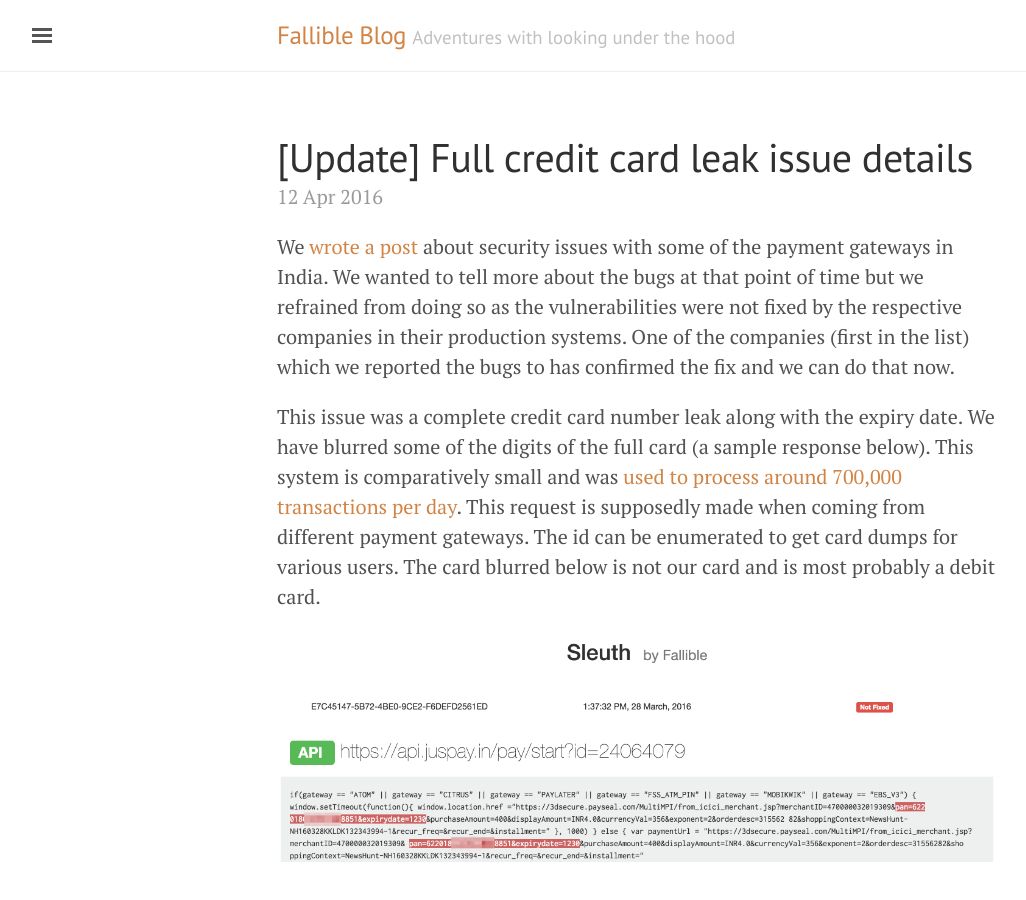
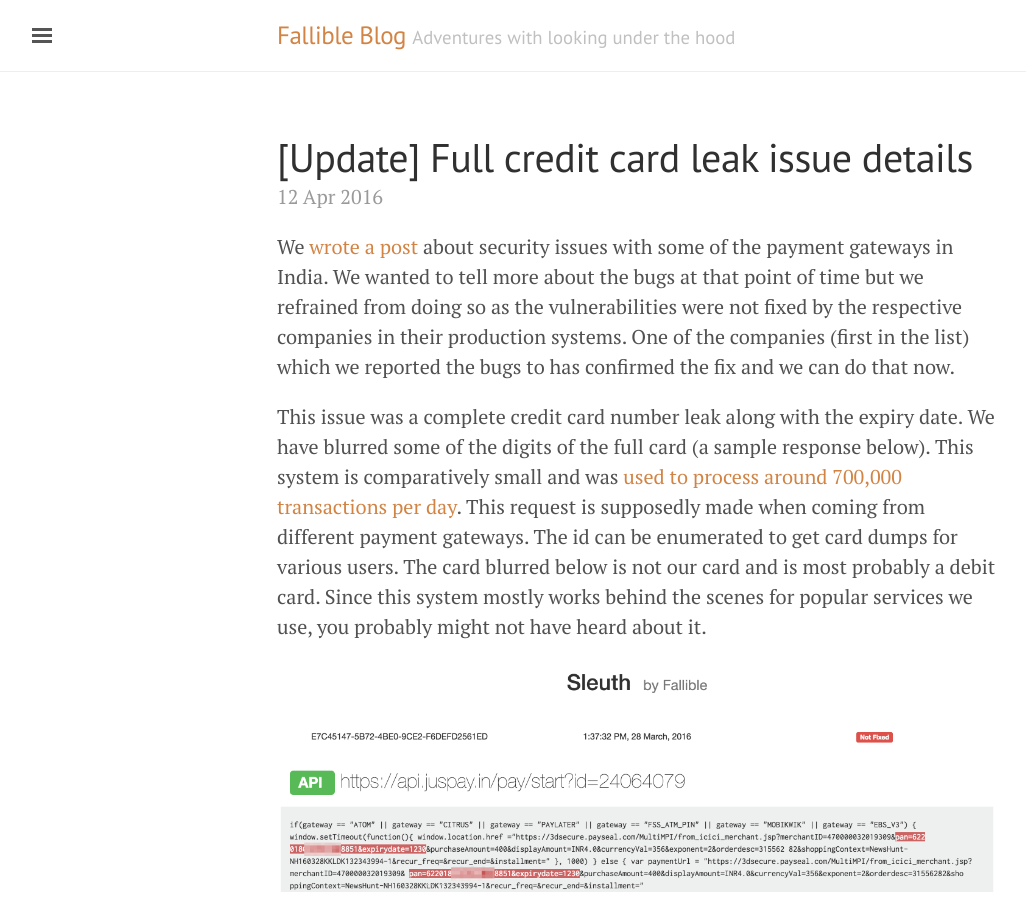
Before and after one commit to FallibleInc/blog, a Jekyll site: the page built from _posts/2016-04-12-full-credit-card-leak-bug-payment-gateway.md, in a window 1280 px wide and 900 px high. Shown: the whole window, without its empty margins (3-1029 px from the left). Built offline with Jekyll 4.4.1, drawn with Linux system fonts in a browser that asks for light colours; comment, search, counter and statistics services are not loaded.

Commit message:
Updated 2016-04-12-full-credit-card-leak-bug-payment-gateway.md

```diff
--- a/_posts/2016-04-12-full-credit-card-leak-bug-payment-gateway.md
+++ b/_posts/2016-04-12-full-credit-card-leak-bug-payment-gateway.md
@@ -5,10 +5,11 @@ published: true
 ---
 
 
+
 We [wrote a post](https://fallible.co/blog/2016/03/30/payment-gateway-hacked-credit-card-leaked/) about security issues with some of the payment gateways in India. We wanted to tell more about the bugs at that point of time but we refrained from doing so as the vulnerabilities were not fixed by the respective companies in their production systems. One of the companies (first in the list) which we reported the bugs to has confirmed the fix and we can do that now.
 
 
-This issue was a complete credit card number leak along with the expiry date. We have blurred some of the digits of the full card (a sample response below). This system is comparatively small and was [used to process around 700,000 transactions per day](http://economictimes.indiatimes.com/small-biz/startups/mobile-payments-startup-juspay-gets-rs-40-crore-from-accel-bookmyshow-founders/articleshow/51133079.cms). This request is supposedly made when coming from different payment gateways. The id can be enumerated to get card dumps for various users. The card blurred below is not our card and is most probably a debit card.
+This issue was a complete credit card number leak along with the expiry date. We have blurred some of the digits of the full card (a sample response below). This system is comparatively small and was [used to process around 700,000 transactions per day](http://economictimes.indiatimes.com/small-biz/startups/mobile-payments-startup-juspay-gets-rs-40-crore-from-accel-bookmyshow-founders/articleshow/51133079.cms). This request is supposedly made when coming from different payment gateways. The id can be enumerated to get card dumps for various users. The card blurred below is not our card and is most probably a debit card. Since this system mostly works behind the scenes for popular services we use, you probably might not have heard about it.
 
 ![Juspay]({{site.baseurl}}/Juspay1.png)
 
```
